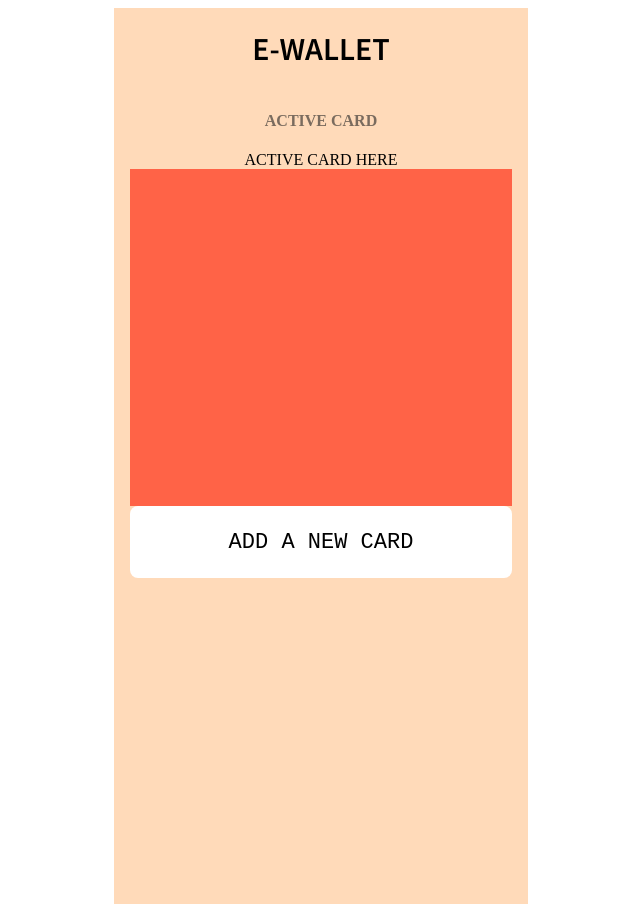
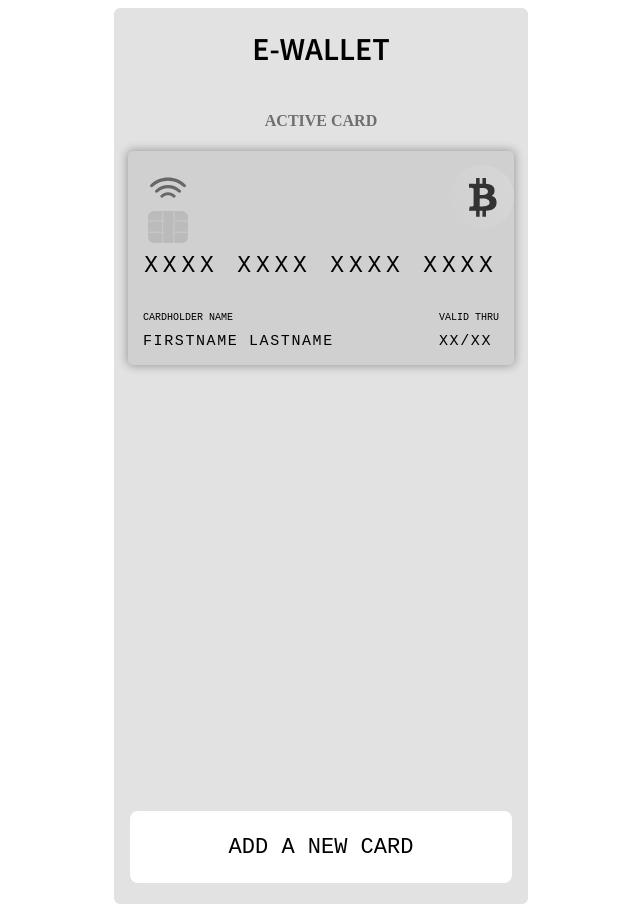
Before and after one commit to Ehugo2000/e-wallet, a Vue app: page / in a window 1280 px wide. Shown: the whole page, without its empty margins (319-959 px from the left). Built offline with nearby package versions, Linux system fonts and the light colour scheme; a web font is replaced by a local one.

Commit message:
Fixing layout issues. Adding localStorage. Removing comments.

```diff
--- a/src/App.vue
+++ b/src/App.vue
@@ -1,7 +1,7 @@
 <template>
   <div id="app">
-    <Home v-if="currentView == 'home'" @viewChange="changeView" />
-    <AddCards v-else @viewChange="changeView" />
+    <Home v-if="currentView == 'home'" @clickToChangeView="changeView" />
+    <AddCards v-else @clickToChangeView="changeView" />
   </div>
 </template>
 
@@ -19,14 +19,7 @@ export default {
   },
   methods: {
     changeView() {
-      if (this.currentView == 'home') {
-        this.currentView = 'addCards';
-      } else {
-        this.currentView = 'home';
-      }
-    },
-    saveCard(card) {
-      this.cardsArray.push(card);
+        this.currentView == 'home' ? this.currentView = 'addCards' : this.currentView = 'home'
     },
   },
 };
@@ -42,9 +35,9 @@ export default {
   margin: auto;
   height: 896px;
   width: 414px;
-  background-color: peachpuff;
+  background-color: rgb(226, 226, 226);
   text-transform: uppercase;
-
+  border-radius: 6px;
 }
 
 h1 {
--- a/src/components/Card.vue
+++ b/src/components/Card.vue
@@ -1,12 +1,12 @@
 <template>
-  <div class="card" @submit="$emit('submit', savedCards)">
-    <div class="card" v-bind:style="cardStyle">
+  <div class="single-card">
+    <div class="card" v-bind:style="cardTemplate">
       <span class="upperpart">
         <div class="logos">
-          <img :src="wifi" alt="Wifi-logo" id="wifiImg" />
-          <img :src="chipImg" alt="Chip-logo" id="chipImg" />
+          <img :src="wifi" alt="wifi" id="wifiImg" />
+          <img :src="chipImg" alt="chip" id="chipImg" />
         </div>
-        <img :src="logo" alt="Vendor-logo" />
+        <img :src="logo" alt="vendor-logo" />
       </span>
       <span class="middlepart"
         ><p id="cardnum">{{ cardNum }}</p></span
@@ -27,7 +27,7 @@
 
 <script>
 export default {
-  props: ['user', 'vendors'],
+  props: ['card', 'vendors'],
   data() {
     return {
       wifiImg: require('../assets/wifi.svg'),
@@ -36,71 +36,70 @@ export default {
       vendorLogo: require('../assets/bitcoin.svg'),
     };
   },
-
   computed: {
     wifi() {
-      let span = '';
-      if (this.user.vendor.name == 'Ninja Bank') {
-        span = this.whiteWifiImg;
+      let inputData = '';
+      if (this.card.vendor.name == 'Ninja Bank') {
+        inputData = this.whiteWifiImg;
       } else {
-        span = this.wifiImg;
+        inputData = this.wifiImg;
       }
-      return span;
+      return inputData;
     },
-    cardStyle() {
+    cardTemplate() {
       return {
-        backgroundColor: this.user.vendor.backgroundColor,
-        color: this.user.vendor.fontColor,
+        backgroundColor: this.card.vendor.backgroundColor,
+        color: this.card.vendor.fontColor,
       };
     },
     logo() {
-      let span = '';
-      if (this.user.vendor.logo) {
-        span = this.user.vendor.logo;
+      let inputData = '';
+      if (this.card.vendor.logo) {
+        inputData = this.card.vendor.logo;
       } else {
-        span = this.vendorLogo;
+        inputData = this.vendorLogo;
       }
-      return span;
+      return inputData;
     },
     cardNum() {
-      let span = '';
-      if (this.user.cardNumber) {
-        let sub1 = this.user.cardNumber.substring(0, 4);
-        let sub2 = this.user.cardNumber.substring(4, 8);
-        let sub3 = this.user.cardNumber.substring(8, 12);
-        let sub4 = this.user.cardNumber.substring(12, 16);
-        span = `${sub1} ${sub2} ${sub3} ${sub4}`;
+      let inputData = '';
+      if (this.card.cardNumber) {
+        let sub1 = this.card.cardNumber.substring(0, 4);
+        let sub2 = this.card.cardNumber.substring(4, 8);
+        let sub3 = this.card.cardNumber.substring(8, 12);
+        let sub4 = this.card.cardNumber.substring(12, 16);
+        inputData = `${sub1} ${sub2} ${sub3} ${sub4}`;
       } else {
-        span = `XXXX XXXX XXXX XXXX`;
+        inputData = `XXXX XXXX XXXX XXXX`;
       }
-      return span;
+      return inputData;
     },
     holderName() {
-      let span = '';
-      if (this.user.name) {
-        span = this.user.name;
+      let inputData = '';
+      if (this.card.name) {
+        inputData = this.card.name;
       } else {
-        span = `Firstname Lastname`;
+        inputData = `Firstname Lastname`;
       }
-      return span;
+      return inputData;
     },
     validMonth() {
-      let span = '';
-      if (this.user.month) {
-        span = this.user.month;
+      let inputData = '';
+      if (this.card.month) {
+        inputData = this.card.month;
       } else {
-        span = `XX`;
+        inputData = `XX`;
       }
-      return span;
+      return inputData;
     },
     validYear() {
-      let span = '';
-      if (this.user.year) {
-        span = this.user.year.substring(2, 4);
+      let inputData = '';
+      if (this.card.year) {
+        inputData = this.card.year.substring(2, 4);
       } else {
-        span = `XX`;
+        inputData = `XX`;
       }
-      return span;
+      return inputData;
     },
   },
 };
@@ -122,8 +121,11 @@ export default {
   font-size: 15px;
   font-family: 'PT Mono', monospace;
   margin-top: 5px;
+  letter-spacing: 0.1rem;
+
 }
 #cardnum {
+  text-align: center;
   font-size: 23px;
   letter-spacing: 0.3rem;
   margin-top: 10px;
@@ -149,14 +151,13 @@ export default {
 .bottompart {
   display: flex;
   justify-content: space-between;
-
 }
 .card {
   background-color: #d0d0d0;
   border-radius: 5px;
   min-width: 350px;
   min-height: 200px;
-  box-shadow: 0px 0px 10px 1px rgba(0, 0, 0, 0.81);
+  box-shadow: 0px 0px 10px 1px rgba(0, 0, 0, 0.32);
   margin-bottom: 40px;
 }
 </style>
--- a/src/components/CardList.vue
+++ b/src/components/CardList.vue
@@ -1,26 +1,61 @@
 <template>
-  <div id="card-list">
-    <Card />
+  <div class="card-list">
+    <Card v-if="!savedCardsArray" :card="card" class="single-card" />
+    <Card
+      @wasClicked="changeActive(index)"
+      :card="card"
+      v-else
+      v-for="(card, index) in savedCardsArray"
+      :key="card.index"
+      :class="{ active: index === 0 }"
+    />
   </div>
 </template>
 
 <script>
-import Card from './Card.vue';
+import Card from "./Card.vue";
 export default {
-  name: 'CardList',
-  components: { Card },
+  mounted() {
+    this.savedCardsArray = JSON.parse(localStorage.getItem("savedCards"));
+  },
   data() {
     return {
-
+      savedCardsArray: [],
+      card: {
+        cardNumber: "",
+        cardholderName: "",
+        month: "",
+        year: "",
+        vendor: {},
+      },
     };
+  },
+  components: { Card },
+  methods: {
+    changeActive(index) {
+      if (index > 0) {
+        let newActive = this.savedCardsArray[index];
+        this.savedCardsArray.splice(index, 1);
+        this.savedCardsArray.unshift(newActive);
+      }
+    },
   },
 };
 </script>
 
-<style>
-#card-list {
-  height: 337px;
-  width: 382px;
-  background-color: tomato;
+<style scoped>
+.card-list {
+  display: flex;
+  flex-direction: column;
 }
+
+.single-card:not(:first-of-type):hover {
+  transform: translateY(-20%);
+}
+.single-card:not(:first-of-type) {
+  position: relative;
+  margin-bottom: -180px;
+}
+
+
 </style>
--- a/src/components/RegisterCardForm.vue
+++ b/src/components/RegisterCardForm.vue
@@ -1,6 +1,6 @@
 <template>
   <div id="register-card-form">
-    <Card :user="user" :vendors="vendors" />
+    <Card :card="card" :vendors="vendors"/>
     <form class="form" @submit.prevent="submit">
       <label for="card-number">CARD NUMBER</label>
       <input
@@ -8,8 +8,7 @@
         name="card-number"
         placeholder="XXXX XXXX XXXX XXXX"
         class="card-number"
-        v-model="user.cardNumber"
-        maxlength="16"
+        v-model="card.cardNumber"
       />
       <label for="cardholder-name">CARDHOLDER NAME</label>
       <input
@@ -17,13 +16,13 @@
         name="cardholder-name"
         placeholder="FIRSTNAME LASTNAME"
         class="cardholder-name"
-        v-model="user.name"
+        v-model="card.name"
       />
       <div class="date">
         <div class="valid">
           <label for="month">MONTH</label>
-          <select name="month" v-model="user.month">
-            <option v-for="month in months" :key="month" value:value="month">
+          <select name="month" v-model="card.month">
+            <option v-for="month in months" :key="month" value:value="month" name="month">
               {{ month }}
             </option>
           </select>
@@ -31,8 +30,8 @@
 
         <div class="valid">
           <label for="year">YEAR</label>
-          <select name="year" v-model="user.year">
-            <option v-for="year in years" :key="year" name="year">
+          <select name="year" v-model="card.year">
+            <option v-for="year in years" :key="year" value:value="year" name="year">
               {{ year }}
             </option>
           </select>
@@ -40,12 +39,12 @@
       </div>
 
       <label for="vendor">VENDOR</label>
-      <select id="vendor" name="vendor" v-model="user.vendor">
+      <select class="vendor" name="vendor" v-model="card.vendor">
         <option
           v-for="vendor in vendors"
           :key="vendor.name"
+          :value="vendor"
           name="vendor"
-          :value="vendor"
         >
           {{ vendor.name }}
         </option>
@@ -64,13 +63,14 @@ export default {
   props: [''],
   data() {
     return {
-      savedCards: [],
-      user: {
+      savedCardsArray: [],
+      card: {
         cardNumber: '',
         name: '',
         year: '',
         month: '',
         vendor: {},
+        cardId:'',
       },
       months: [
         '01',
@@ -88,8 +88,6 @@ export default {
       ],
       years: ['2022', '2023', '2024', '2025', '2026'],
       vendors: [
-        {},
-
         {
           name: 'Bitcoin Inc',
           backgroundColor: '#FFAE34',
@@ -119,11 +117,18 @@ export default {
   },
   methods: {
     submit() {
-      this.savedCards.push({ ...this.user });
-      this.$emit('submit', this.savedCards);
-      this.$emit('viewChange');
-      console.log(this.savedCards);
+      this.savedCardsArray.push({ ...this.card });
+      this.$emit('submit', this.savedCardsArray);
+      this.$emit('clickToChangeView');
+      console.log(this.savedCardsArray);
     },
+  },
+   beforeDestroy() {
+    if (localStorage.getItem("savedCards") != undefined) {
+      this.savedCardsArray = JSON.parse(localStorage.getItem("savedCards"));
+    }
+    this.savedCardsArray.push(this.card);
+    localStorage.setItem("savedCards", JSON.stringify(this.savedCardsArray));
   },
 };
 </script>
--- a/src/views/AddCards.vue
+++ b/src/views/AddCards.vue
@@ -2,13 +2,11 @@
   <div id="add-cards">
     <h1>ADD A NEW BANK CARD</h1>
     <h4>NEW CARD</h4>
-    <!-- <Card :sendFormDataToCard="sendFormDataToCard"/> -->
-    <RegisterCardForm @viewChange="$emit('viewChange')"/>
+    <RegisterCardForm @clickToChangeView="$emit('clickToChangeView')" />
   </div>
 </template>
 
 <script>
-// import Card from '../components/Card.vue';
 import RegisterCardForm from '../components/RegisterCardForm.vue';
 
 export default {
@@ -20,17 +18,13 @@ export default {
 
   }},
   methods: {
-    register(formData){
-      this.sendFormDataToCard = formData
-      console.log(this.sendFormDataToCard);
-    },
+
   }
 };
 </script>
 
 <style>
 #add-cards {
-  margin: auto;
   display: flex;
   flex-direction: column;
   align-items: center;
--- a/src/views/Home.vue
+++ b/src/views/Home.vue
@@ -2,25 +2,20 @@
   <div id="home">
     <h1>E-WALLET</h1>
     <h4>ACTIVE CARD</h4>
-    <div id="card">
-          ACTIVE CARD HERE
+    <div class="card-list">
+      <CardList/>
     </div>
-
-    <div class="card-list">
-      <!-- <CardList/> -->
-    </div>
-    <button @click="$emit('viewChange')" class="add-card-btn">ADD A NEW CARD</button>
+    <button @click="$emit('clickToChangeView')" class="add-card-btn">ADD A NEW CARD</button>
   </div>
 </template>
 
 <script>
-// import CardList from "../components/CardList.vue";
+import CardList from "../components/CardList.vue";
 export default {
   name: 'Home',
-  // components: { CardList },
+  components: { CardList },
   data() {
     return {
-      currentView: 'addCards',
     };
   },
 };
@@ -34,9 +29,8 @@ export default {
 }
 
 .card-list {
-  height: 337px;
-  width: 382px;
-  background-color: tomato;
+  height: 660px;
+  width: 386px;
 }
 
 .add-card-btn{
```
